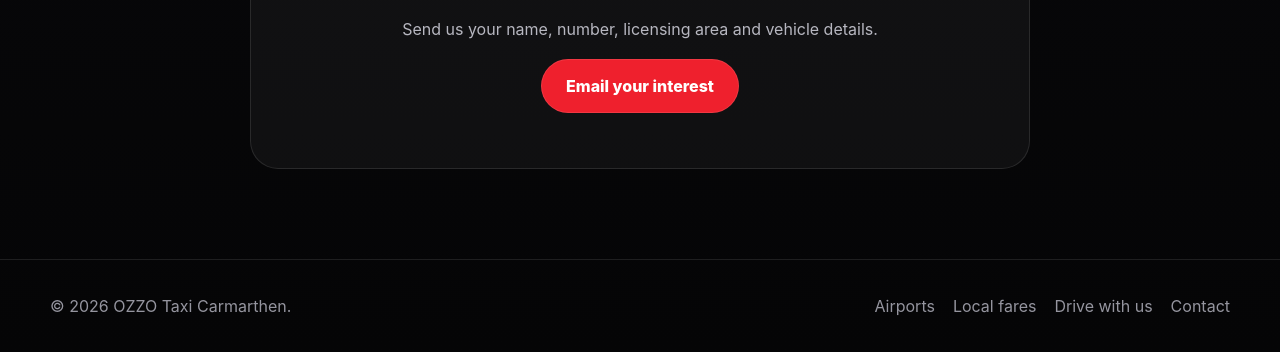
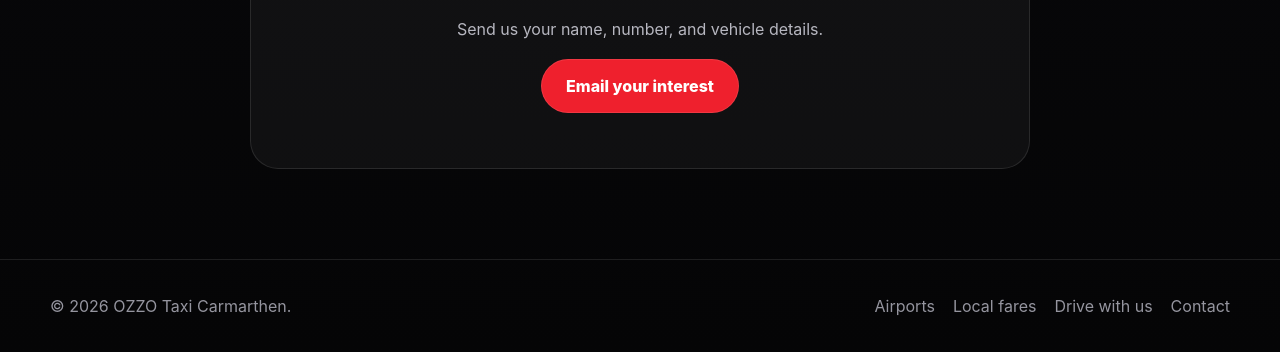
Before and after one commit to ozzotaxi/OZZO-Website-Complete, a plain HTML site: page drive-with-us.html in a window 1280 px wide. Shown: the part 549-901 px from the top of the page. Drawn offline with Linux system fonts and the light colour scheme.

Commit message:
drive with us

```diff
--- a/drive-with-us.html
+++ b/drive-with-us.html
@@ -37,7 +37,7 @@
       <section class="section container">
         <div class="simple-card">
           <h2>Become an OZZO driver.</h2>
-          <p>Send us your name, number, licensing area and vehicle details.</p>
+          <p>Send us your name, number, and vehicle details.</p>
           <a
             class="btn btn-primary"
             href="mailto:bookings@ozzotaxi.com?subject=OZZO%20Driver%20Application"
```
